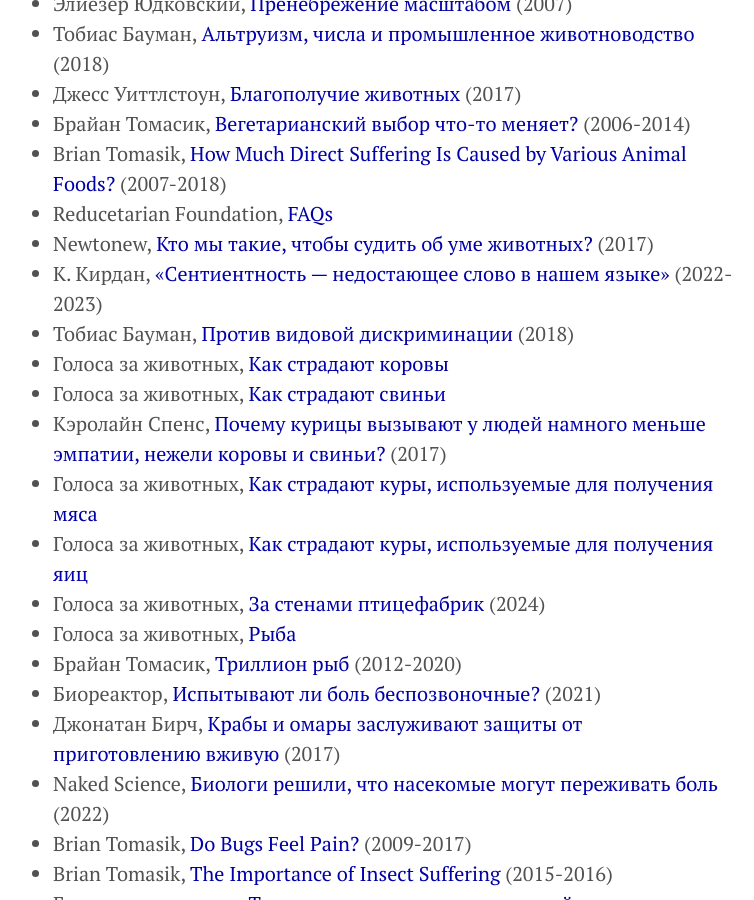
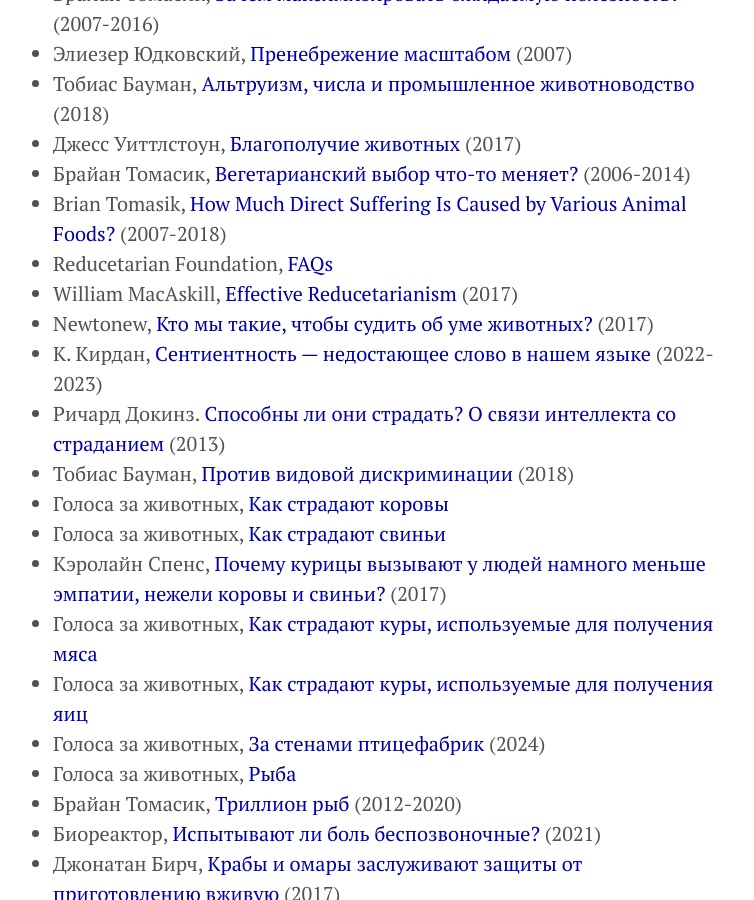
Before and after one commit to KKirdan/kkirdan.github.io, a Jekyll site: the page built from blog/_posts/3. average/2025-07-23-a9.md, in a window 1280 px wide and 900 px high, scrolled down 2197 px. Shown: the whole window, without its empty margins (267-1021 px from the left). Built offline with Jekyll 4.4.1, drawn with Linux system fonts in a browser that asks for light colours; some of the changed text lies outside the part shown.

Commit message:
Update 2025-07-23-a9.md

```diff
--- a/blog/_posts/3. average/2025-07-23-a9.md
+++ b/blog/_posts/3. average/2025-07-23-a9.md
@@ -1,6 +1,6 @@
 ---
 layout: post
-title: "Замена одного мяса на другое"
+title: "Замена одного мяса на другое — хорошая ли идея?"
 show_title: true
 tags: ["животные"]
 importance: 8
@@ -32,8 +32,10 @@
 - Брайан Томасик, [Вегетарианский выбор что-то меняет?](https://reducingsuffering.github.io/brian-tomasik-does-vegetarianism-make-a-difference.html) (2006-2014)
 - Brian Tomasik, [How Much Direct Suffering Is Caused by Various Animal Foods?](https://reducing-suffering.org/how-much-direct-suffering-is-caused-by-various-animal-foods/) (2007-2018)
 - Reducetarian Foundation, [FAQs](https://www.reducetarian.org/faq)
+- William MacAskill, [Effective Reducetarianism](https://ora.ox.ac.uk/objects/uuid:23a1d45a-50a8-4550-bc61-a08205dc6622/files/mf81bad5c1e62b49db0083cfa8e18d353) (2017)
 - Newtonew, [Кто мы такие, чтобы судить об уме животных?](https://web.archive.org/web/20230608152626/https://newtonew.com/science/kto-my-takie-chtoby-sudit-ob-ume-zhivotnyh) (2017)
-- К. Кирдан, [«Cентиентность — недостающее слово в нашем языке»](https://kkirdan.github.io/blog/466.html) (2022-2023)
+- К. Кирдан, [Cентиентность — недостающее слово в нашем языке](https://kkirdan.github.io/blog/466.html) (2022-2023)
+- Ричард Докинз. [Способны ли они страдать? О связи интеллекта со страданием](https://reducingsuffering.github.io/richard-dawkins-but-can-they-suffer.html) (2013)
 - Тобиас Бауман, [Против видовой дискриминации](https://reducingsuffering.github.io/tobias-baumann-the-case-against-speciesism.html) (2018)
 - Голоса за животных, [Как страдают коровы](https://voicesforanimals.ru/why/cattle)
 - Голоса за животных, [Как страдают свиньи](https://voicesforanimals.ru/why/pigs)
```
